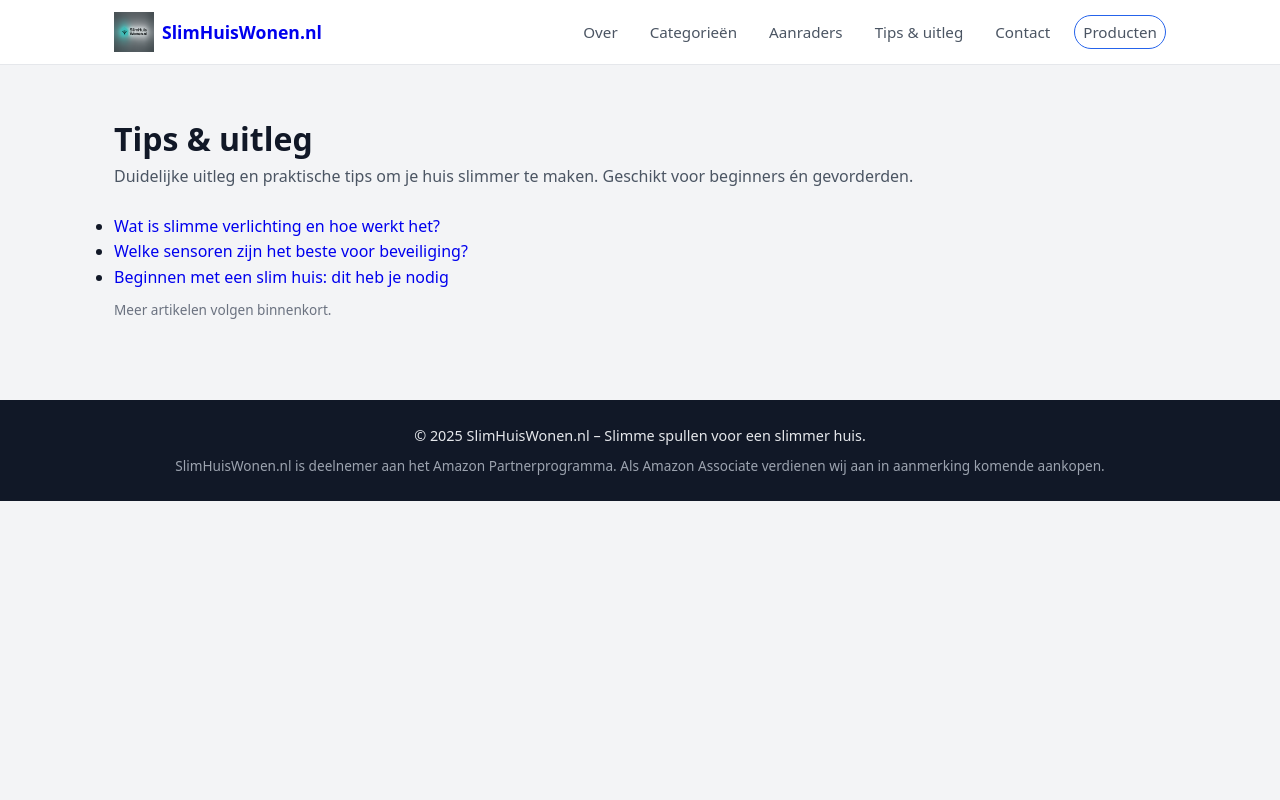
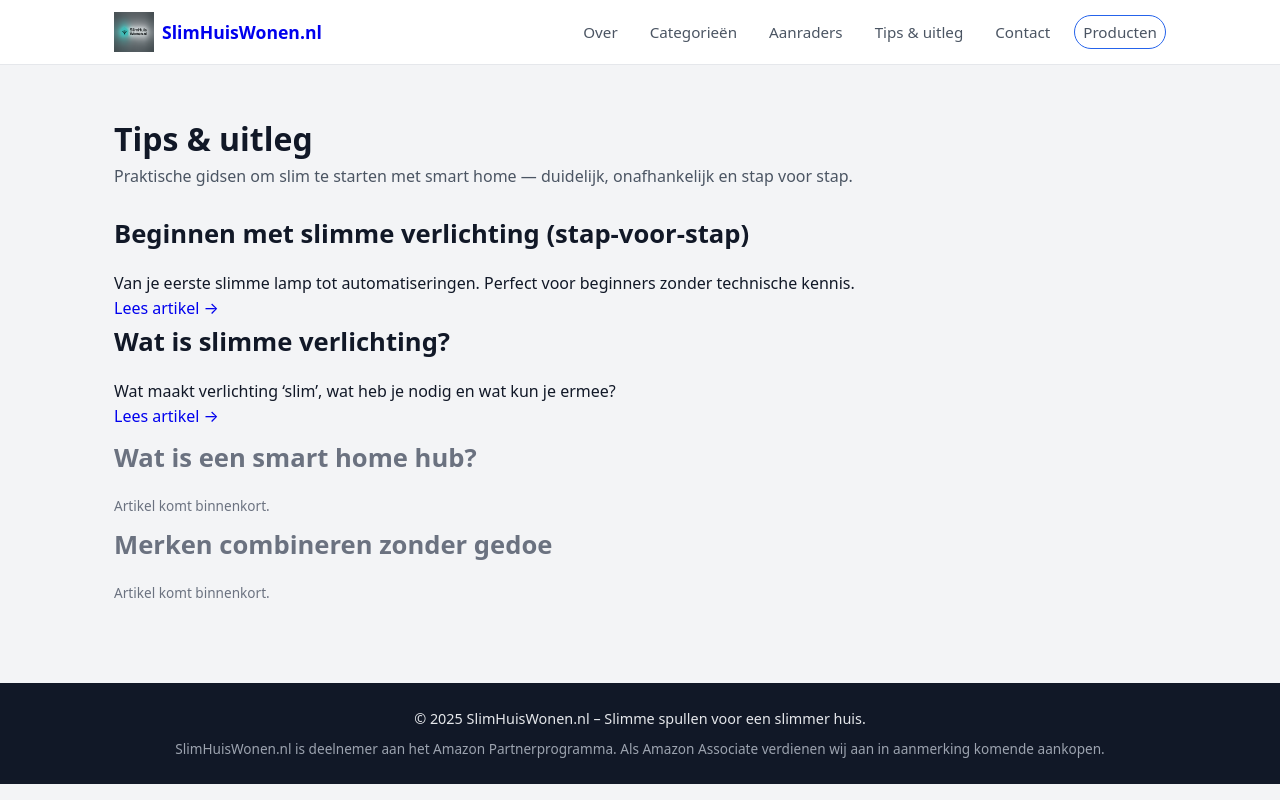
Before and after one commit to hafidgrad/SlimHuisWonen, a Next.js app: page /tips in a window 1280 px wide. Built offline with nearby package versions, Linux system fonts and the light colour scheme.

Commit message:
Add tips articles to tips overview page

```diff
--- a/app/tips/page.jsx
+++ b/app/tips/page.jsx
@@ -3,12 +3,9 @@ import Footer from "@/components/Footer";
 import Link from "next/link";
 
 export const metadata = {
-  title: "Tips & Uitleg voor een Slim Huis",
+  title: "Tips & uitleg | SlimHuisWonen",
   description:
-    "Praktische tips, uitleg en handleidingen om je huis slimmer te maken met verlichting, sensoren en automatiseringen.",
-  alternates: {
-    canonical: "https://slimhuiswonen.nl/tips",
-  },
+    "Praktische tips en uitleg over slimme verlichting, smart home en automatiseringen.",
 };
 
 export default function TipsPage() {
@@ -19,32 +16,54 @@ export default function TipsPage() {
       <main className="section">
         <div className="container">
           <h1>Tips & uitleg</h1>
+
           <p className="section-intro">
-            Duidelijke uitleg en praktische tips om je huis slimmer te maken.
-            Geschikt voor beginners én gevorderden.
+            Praktische gidsen om slim te starten met smart home — duidelijk,
+            onafhankelijk en stap voor stap.
           </p>
 
-          <ul className="tips-list">
-            <li>
-              <Link href="/tips/wat-is-slimme-verlichting">
-                Wat is slimme verlichting en hoe werkt het?
+          <div className="article-grid">
+            {/* Artikel 1 */}
+            <article className="article-card">
+              <h2>Beginnen met slimme verlichting (stap-voor-stap)</h2>
+              <p>
+                Van je eerste slimme lamp tot automatiseringen. Perfect voor
+                beginners zonder technische kennis.
+              </p>
+              <Link
+                href="/tips/beginnen-met-slimme-verlichting"
+                className="article-link"
+              >
+                Lees artikel →
               </Link>
-            </li>
-            <li>
-              <Link href="/tips/beste-sensoren-voor-beveiliging">
-                Welke sensoren zijn het beste voor beveiliging?
+            </article>
+
+            {/* Artikel 2 */}
+            <article className="article-card">
+              <h2>Wat is slimme verlichting?</h2>
+              <p>
+                Wat maakt verlichting ‘slim’, wat heb je nodig en wat kun je
+                ermee?
+              </p>
+              <Link
+                href="/tips/wat-is-slimme-verlichting"
+                className="article-link"
+              >
+                Lees artikel →
               </Link>
-            </li>
-            <li>
-              <Link href="/tips/smart-home-beginnen">
-                Beginnen met een slim huis: dit heb je nodig
-              </Link>
-            </li>
-          </ul>
+            </article>
 
-          <p className="muted small">
-            Meer artikelen volgen binnenkort.
-          </p>
+            {/* Placeholder */}
+            <article className="article-card muted">
+              <h2>Wat is een smart home hub?</h2>
+              <p>Artikel komt binnenkort.</p>
+            </article>
+
+            <article className="article-card muted">
+              <h2>Merken combineren zonder gedoe</h2>
+              <p>Artikel komt binnenkort.</p>
+            </article>
+          </div>
         </div>
       </main>
 
```
Also changed, not shown: app/tips/beginnen-met-slimme-verlichting/page.jsx (+23 -7 lines).
